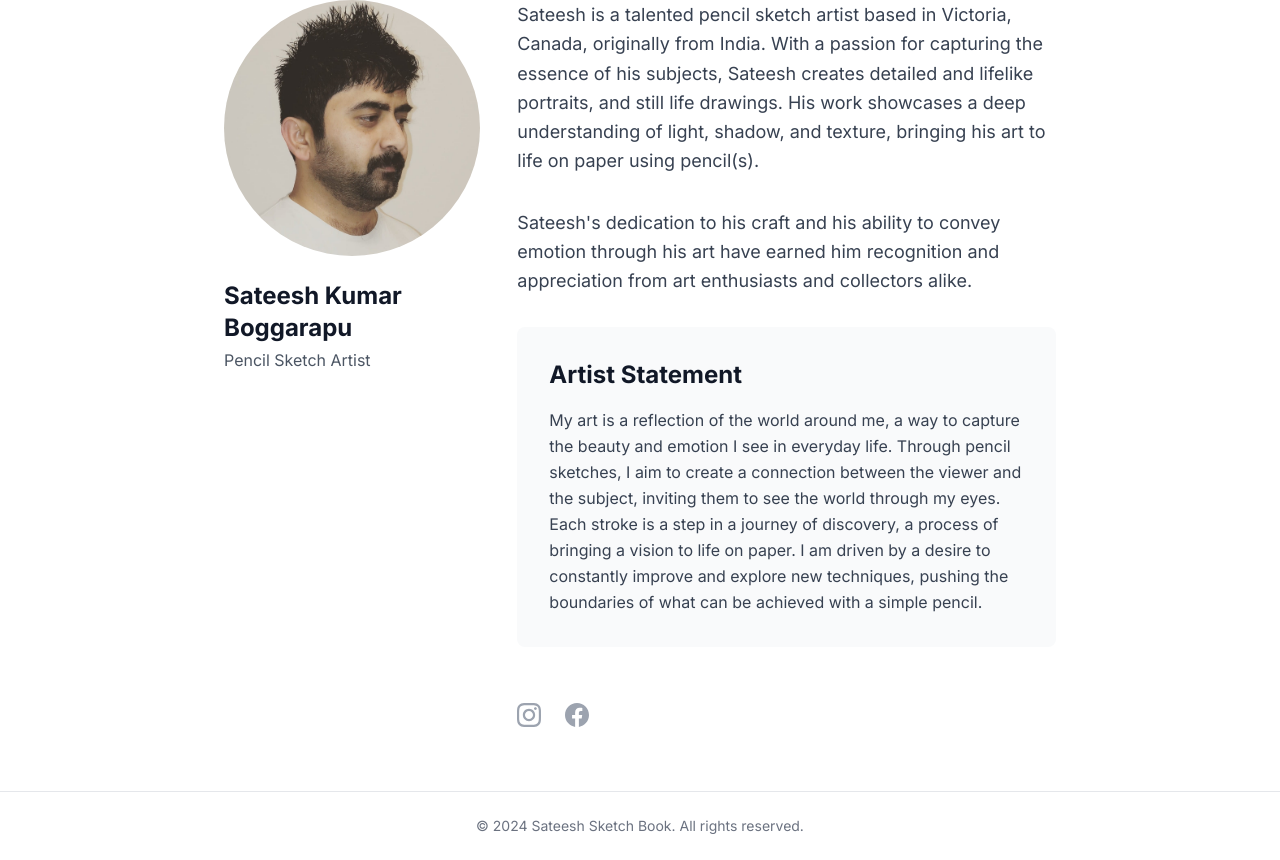
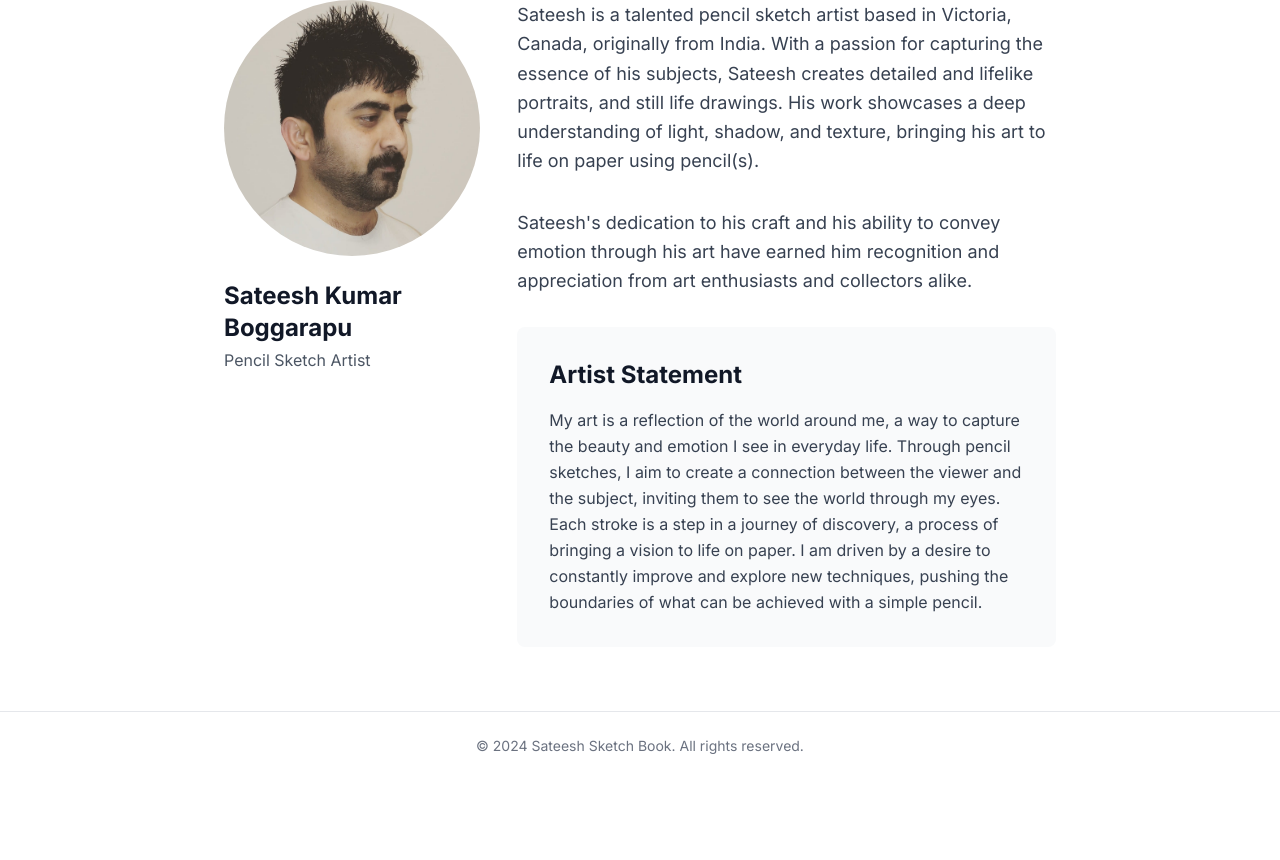
Before and after one commit to sat33shgit/SketchesWebsite, a React (Vite) app: page /about in a window 1280 px wide. Shown: the part 233-1093 px from the top of the page. After the commit the page ends 1013 px from the top, so only its background shows below. Built offline with nearby package versions, Linux system fonts and the light colour scheme.

Commit message:
Remove Instagram and Facebook social media icons from About page

```diff
--- a/src/pages/About.jsx
+++ b/src/pages/About.jsx
@@ -60,32 +60,6 @@ const About = () => {
                 of what can be achieved with a simple pencil.
               </p>
             </div>
-
-            {/* Social Media */}
-            <div className="flex space-x-6 pt-6">
-              <a
-                href="https://www.instagram.com/boggarapusateeshkumar/"
-                target="_blank"
-                rel="noopener noreferrer"
-                className="text-gray-400 hover:text-pink-600 transition-colors"
-                aria-label="Instagram"
-              >
-                <svg className="w-6 h-6" fill="currentColor" viewBox="0 0 24 24">
-                  <path d="M12 2.163c3.204 0 3.584.012 4.85.07 3.252.148 4.771 1.691 4.919 4.919.058 1.265.069 1.645.069 4.849 0 3.205-.012 3.584-.069 4.849-.149 3.225-1.664 4.771-4.919 4.919-1.266.058-1.644.07-4.85.07-3.204 0-3.584-.012-4.849-.07-3.26-.149-4.771-1.699-4.919-4.92-.058-1.265-.07-1.644-.07-4.849 0-3.204.013-3.583.07-4.849.149-3.227 1.664-4.771 4.919-4.919 1.266-.057 1.645-.069 4.849-.069zm0-2.163c-3.259 0-3.667.014-4.947.072-4.358.2-6.78 2.618-6.98 6.98-.059 1.281-.073 1.689-.073 4.948 0 3.259.014 3.668.072 4.948.2 4.358 2.618 6.78 6.98 6.98 1.281.058 1.689.072 4.948.072 3.259 0 3.668-.014 4.948-.072 4.354-.2 6.782-2.618 6.979-6.98.059-1.28.073-1.689.073-4.948 0-3.259-.014-3.667-.072-4.947-.196-4.354-2.617-6.78-6.979-6.98-1.281-.059-1.69-.073-4.949-.073zm0 5.838c-3.403 0-6.162 2.759-6.162 6.162s2.759 6.163 6.162 6.163 6.162-2.759 6.162-6.163c0-3.403-2.759-6.162-6.162-6.162zm0 10.162c-2.209 0-4-1.79-4-4 0-2.209 1.791-4 4-4s4 1.791 4 4c0 2.21-1.791 4-4 4zm6.406-11.845c-.796 0-1.441.645-1.441 1.44s.645 1.44 1.441 1.44c.795 0 1.439-.645 1.439-1.44s-.644-1.44-1.439-1.44z"/>
-                </svg>
-              </a>
-              <a
-                href="https://www.facebook.com/media/set/?set=a.367537920160&type=3"
-                target="_blank"
-                rel="noopener noreferrer"
-                className="text-gray-400 hover:text-blue-600 transition-colors"
-                aria-label="Facebook"
-              >
-                <svg className="w-6 h-6" fill="currentColor" viewBox="0 0 24 24">
-                  <path d="M24 12.073c0-6.627-5.373-12-12-12s-12 5.373-12 12c0 5.99 4.388 10.954 10.125 11.854v-8.385H7.078v-3.47h3.047V9.43c0-3.007 1.792-4.669 4.533-4.669 1.312 0 2.686.235 2.686.235v2.953H15.83c-1.491 0-1.956.925-1.956 1.874v2.25h3.328l-.532 3.47h-2.796v8.385C19.612 23.027 24 18.062 24 12.073z"/>
-                </svg>
-              </a>
-            </div>
           </div>
         </div>
       </div>
```
